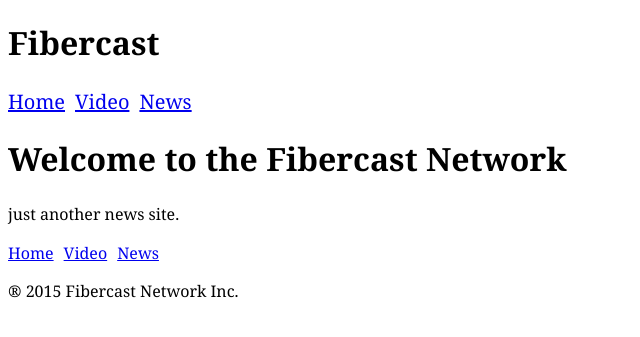
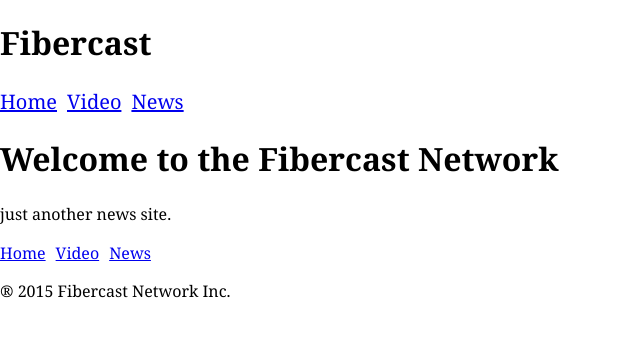
Before and after one commit to michaelbolliger/fibercast, a Jekyll site: the page built from index.html, in a window 1280 px wide. Shown: the top 337 px of the page, without its empty margins (0-640 px from the left). Built offline with Jekyll 4.4.1, drawn with Linux system fonts in a browser that asks for light colours.

Commit message:
change to body styling

```diff
--- a/css/common.css
+++ b/css/common.css
@@ -1,7 +1,6 @@
-html {
+body {
   margin: 0;
   padding: 0;
-
   font: normal 100%/1.4 Georgia,sans-serif;
 }
 
```
